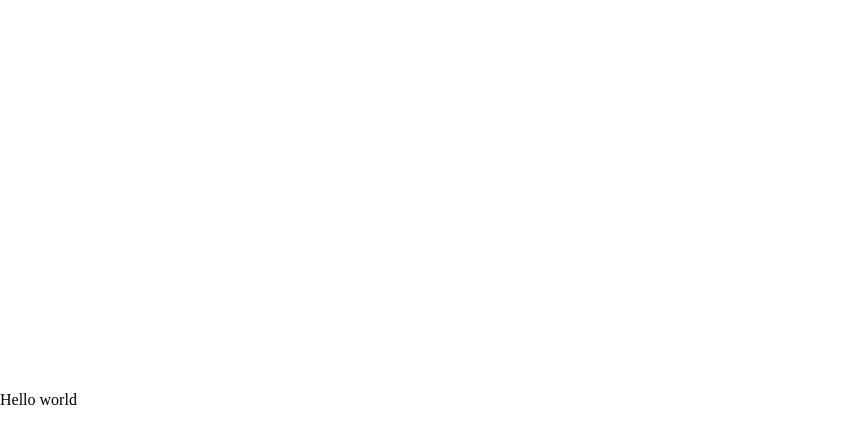
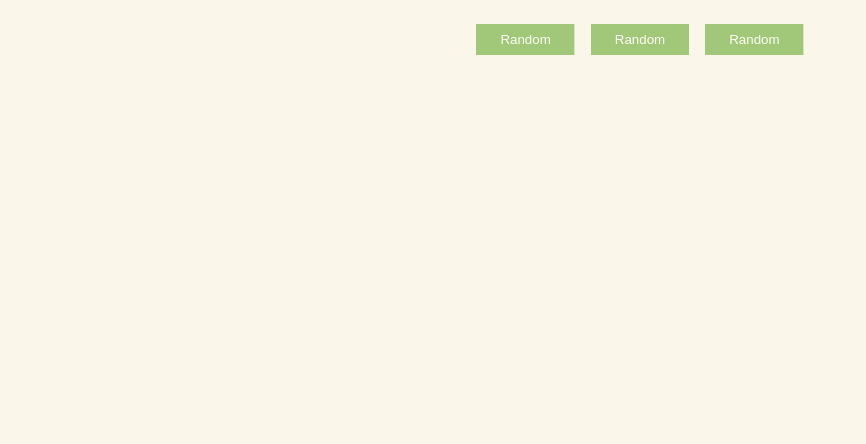
Before and after one commit to Jnwyk/climbing-logbook-2, a React (Vite) app in the folder climbing-logbook-frontend/: page / in a window 1280 px wide. Shown: the top 444 px of the page, without its empty margins (0-866 px from the left). Built offline with nearby package versions, Linux system fonts and the light colour scheme.

Commit message:
add basic nav tab

```diff
--- a/climbing-logbook-frontend/package.json
+++ b/climbing-logbook-frontend/package.json
@@ -22,6 +22,7 @@
     "eslint-plugin-react-hooks": "^5.2.0",
     "eslint-plugin-react-refresh": "^0.4.19",
     "globals": "^16.0.0",
+    "sass": "^1.88.0",
     "typescript": "~5.8.3",
     "typescript-eslint": "^8.30.1",
     "vite": "^6.3.5"
--- a/climbing-logbook-frontend/src/App.tsx
+++ b/climbing-logbook-frontend/src/App.tsx
@@ -1,8 +1,10 @@
+import NavigationTab from "./components/NavigationTab/NavigationTab.tsx";
+
 function App() {
 
   return (
     <>
-    Hello world
+      <NavigationTab />
     </>
   )
 }
--- /dev/null
+++ b/climbing-logbook-frontend/src/components/NavTabButton/NavTabButton.module.scss
@@ -0,0 +1,15 @@
+.button{
+    color: #FFFDF6;
+    border: none;
+    padding: 0.5rem 1.5rem;
+    margin: 0.5rem;
+    transition: all .3s linear;
+    background: linear-gradient(to right, #DDEB9D 50%, #A0C878 50%);
+    background-position: right bottom;
+    background-size: 201%;
+}
+
+.button:hover{
+    background-position: left bottom;
+    color: #A0C878;
+}
--- /dev/null
+++ b/climbing-logbook-frontend/src/components/NavTabButton/NavTabButton.tsx
@@ -0,0 +1,11 @@
+import styles from "./NavTabButton.module.scss";
+
+// interface NavTabButtonProps {
+//     className: string,
+// }
+
+function NavTabButton(){
+    return <button className={styles.button}>Random</button>
+}
+
+export default NavTabButton;
--- /dev/null
+++ b/climbing-logbook-frontend/src/components/NavigationTab/NavigationTab.module.scss
@@ -0,0 +1,4 @@
+.navigationTab{
+    // background-color: #DDEB9D;
+    margin: 1rem;
+}
--- /dev/null
+++ b/climbing-logbook-frontend/src/components/NavigationTab/NavigationTab.tsx
@@ -0,0 +1,20 @@
+import NavTabButton from "../NavTabButton/NavTabButton";
+import styles from "./NavigationTab.module.scss";
+
+// const navigationButtons = ["User", "Routes", "Ascents"];
+
+// const printButtons = (navButtons: Array<string>) => {
+//     return navButtons.map((element: string) => {
+//         return <NavigationTab className="button" />
+//     })
+// }
+
+function NavigationTab(){
+    return <div className={styles.navigationTab}>
+        <NavTabButton/>
+        <NavTabButton/>
+        <NavTabButton/>
+    </div>
+}
+
+export default NavigationTab;
--- a/climbing-logbook-frontend/src/index.css
+++ b/climbing-logbook-frontend/src/index.css
@@ -1,7 +1,10 @@
 body {
+  background-color: #FAF6E9;
   margin: 0;
   display: flex;
+  justify-content: center;
+  align-items: center;
   place-items: center;
-  min-width: 320px;
-  min-height: 100vh;
+  /* min-width: 320px; */
+  /* min-height: 100vh; */
 }
```
Also changed, not shown: 1 other file (tests, documents, lock files or other folders).
